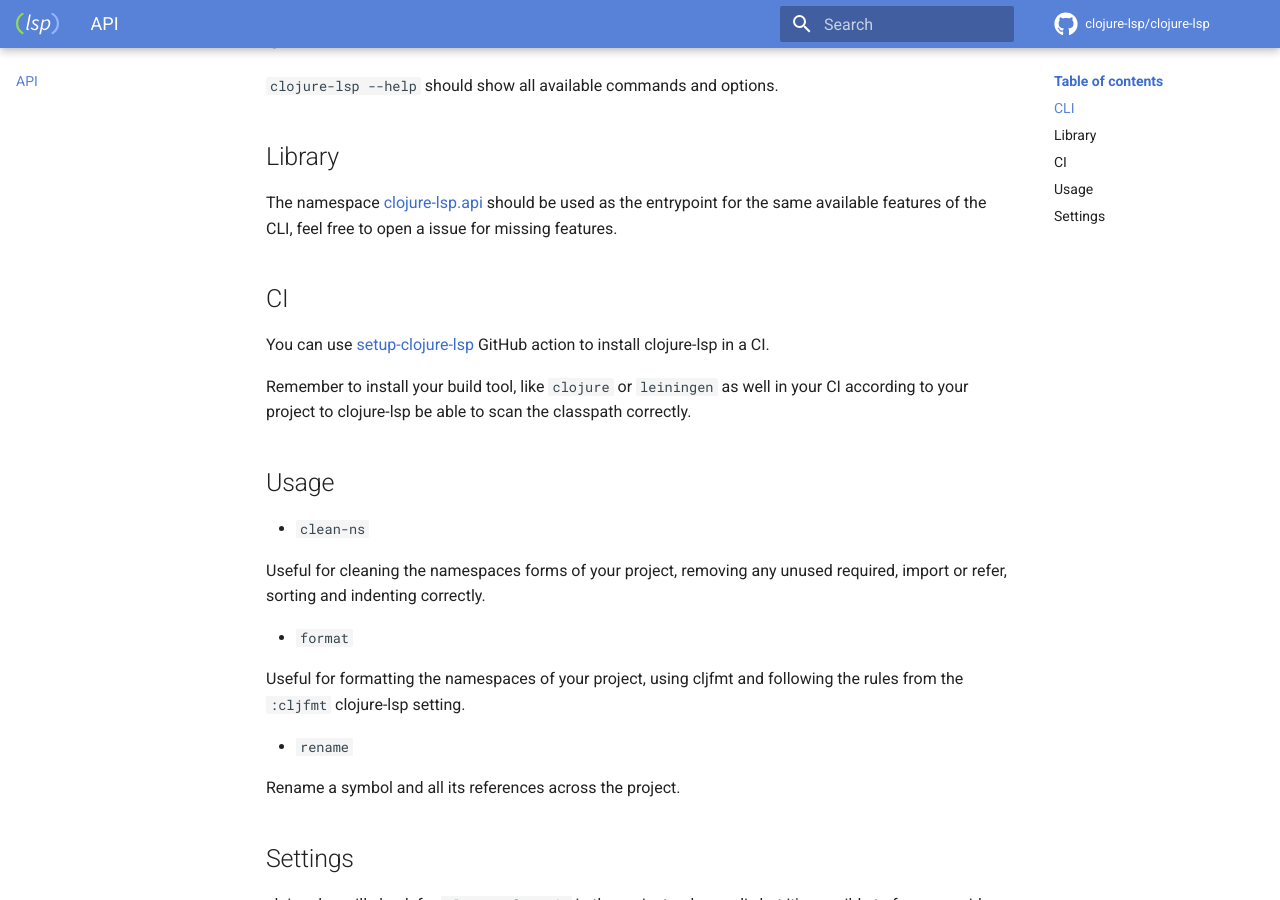
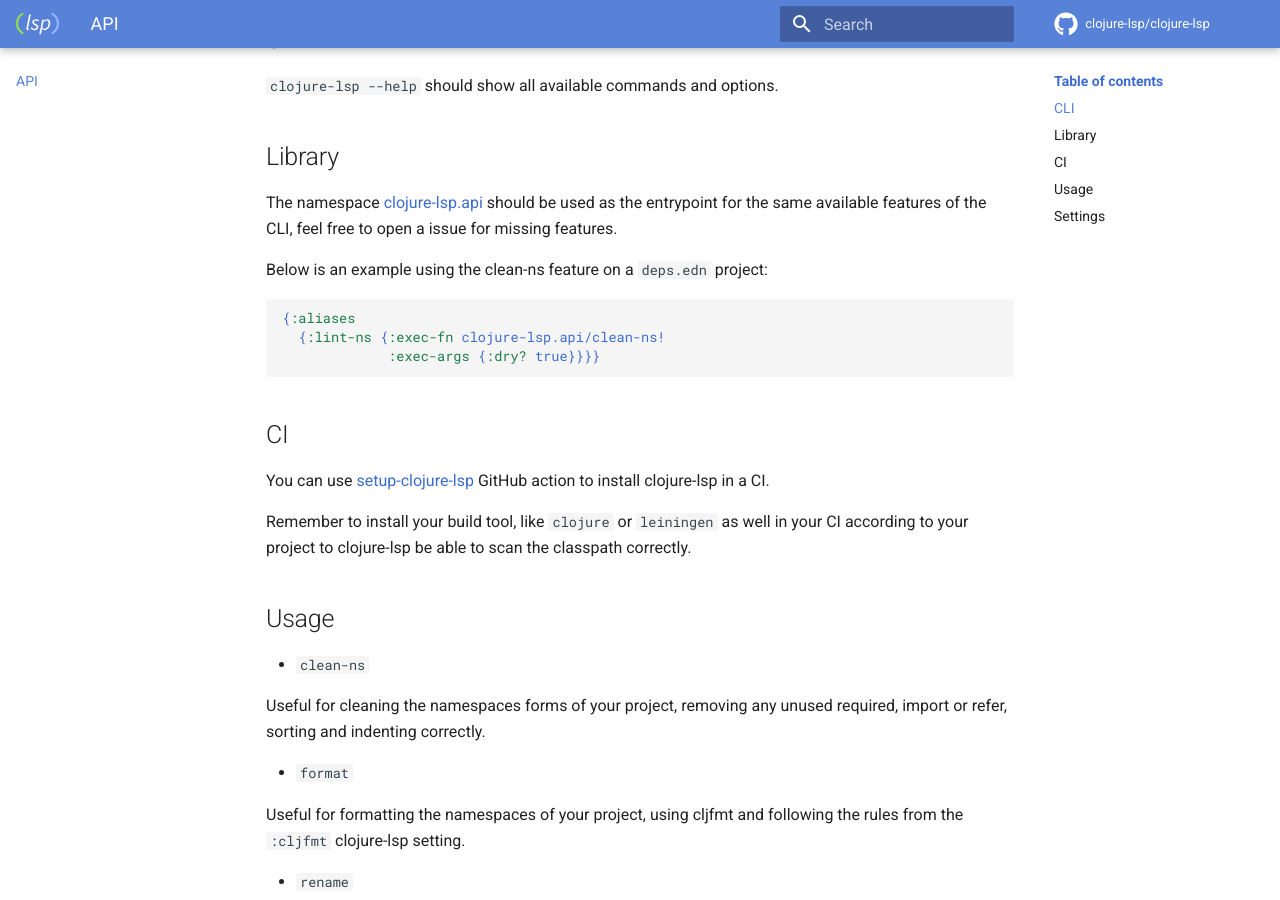
Before and after one commit to clojure-lsp/clojure-lsp, an MkDocs documentation site: the page built from docs/api.md, in a window 1280 px wide and 900 px high, scrolled down 322 px. Built offline with MkDocs 1.6.1 and Material for MkDocs 9.7.7, drawn with Linux system fonts in a browser that asks for light colours; comment, search, counter and statistics services are not loaded.

Commit message:
[docs] Improve API docs

````diff
--- a/docs/api.md
+++ b/docs/api.md
@@ -10,6 +10,14 @@ This is a new feature and it's experimental, so things can break at any moment,
 ## Library
 
 The namespace [clojure-lsp.api](https://github.com/clojure-lsp/clojure-lsp/tree/master/src/clojure_lsp/api.clj) should be used as the entrypoint for the same available features of the CLI, feel free to open a issue for missing features.
+
+Below is an example using the clean-ns feature on a `deps.edn` project:
+
+```clojure
+{:aliases
+  {:lint-ns {:exec-fn clojure-lsp.api/clean-ns!
+             :exec-args {:dry? true}}}}
+```
 
 ## CI
 
````
